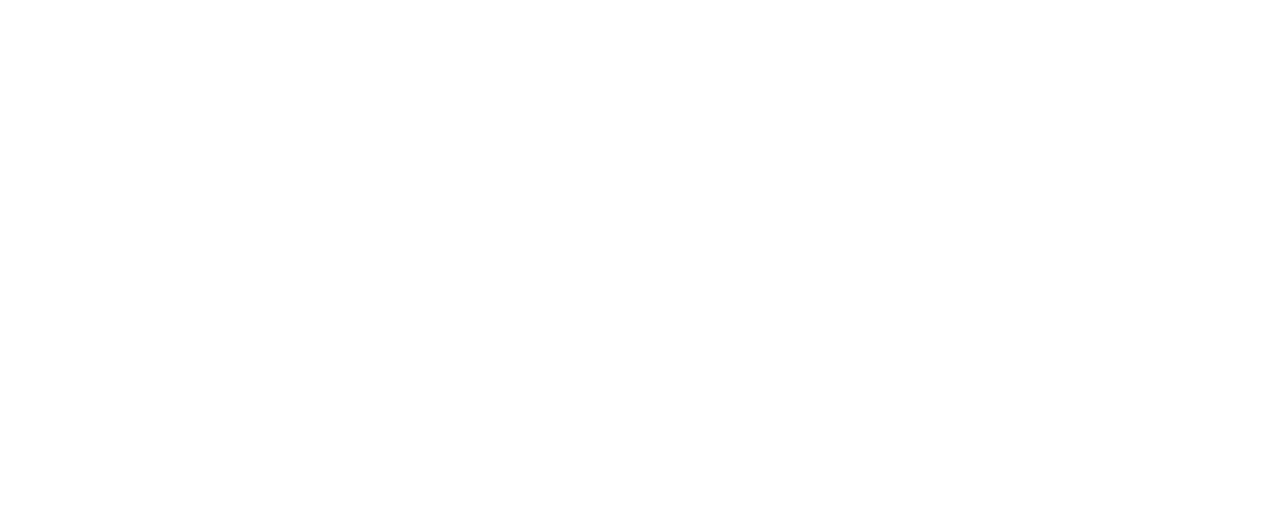
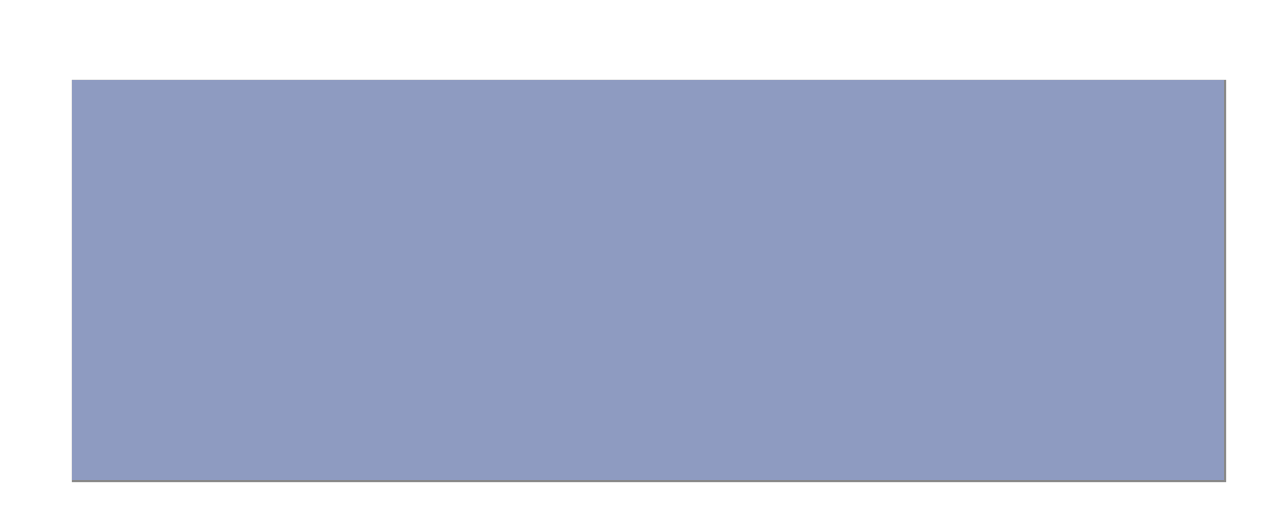
Before and after one commit to timothyholmes/script-synth, a website: page src/index.html in a window 1280 px wide. Drawn offline with nearby package versions, Linux system fonts and the light colour scheme; files that its build step writes are made by us from their sources.

Commit message:
Started keyboard base

```diff
--- a/src/index.html
+++ b/src/index.html
@@ -15,7 +15,7 @@
 
 		</header>
 
-		<section>
+		<section class=keyboard>
 
 		</section>
 
--- a/src/scss/main.scss
+++ b/src/scss/main.scss
@@ -0,0 +1,25 @@
+@import url(https://fonts.googleapis.com/css?family=Roboto:400,900,700);
+
+$shadow: 1px 1px 1px 1px #888888;
+
+html body {
+	font-family: 'Roboto', sans-serif;
+	background-color: #ffffff;
+}
+
+h1 {
+	font-weight: 900;
+}
+
+h2, h3, h4, h5, h6 {
+	font-weight: 700;
+}
+
+.keyboard {
+	background-color: #8E9BC1;
+	width: 90vw;
+	margin-left: 5vw;
+	height: 50vh;
+	margin-top: 10vh;
+	box-shadow: $shadow;
+}
```
Also changed, not shown: README.md.
